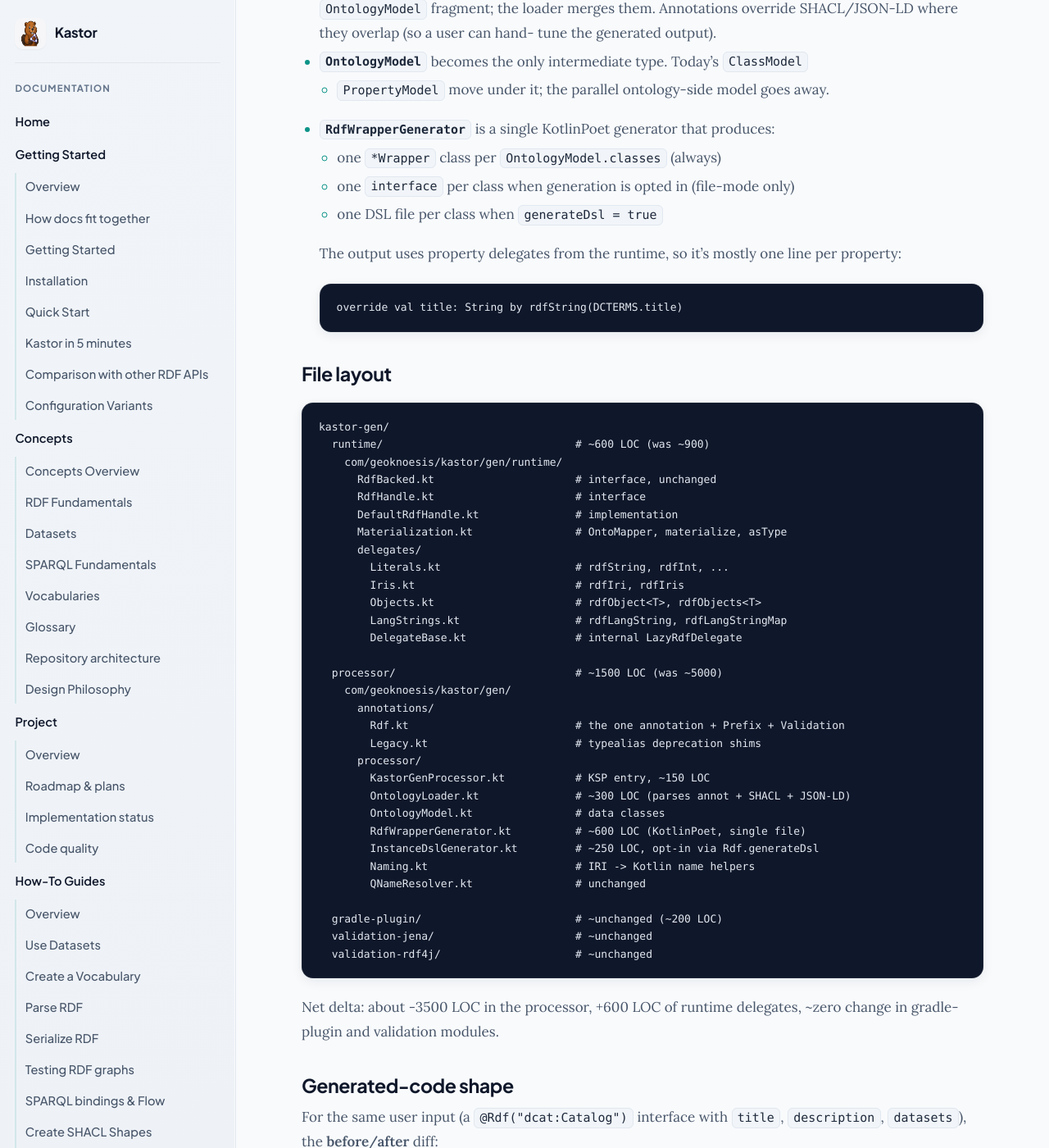
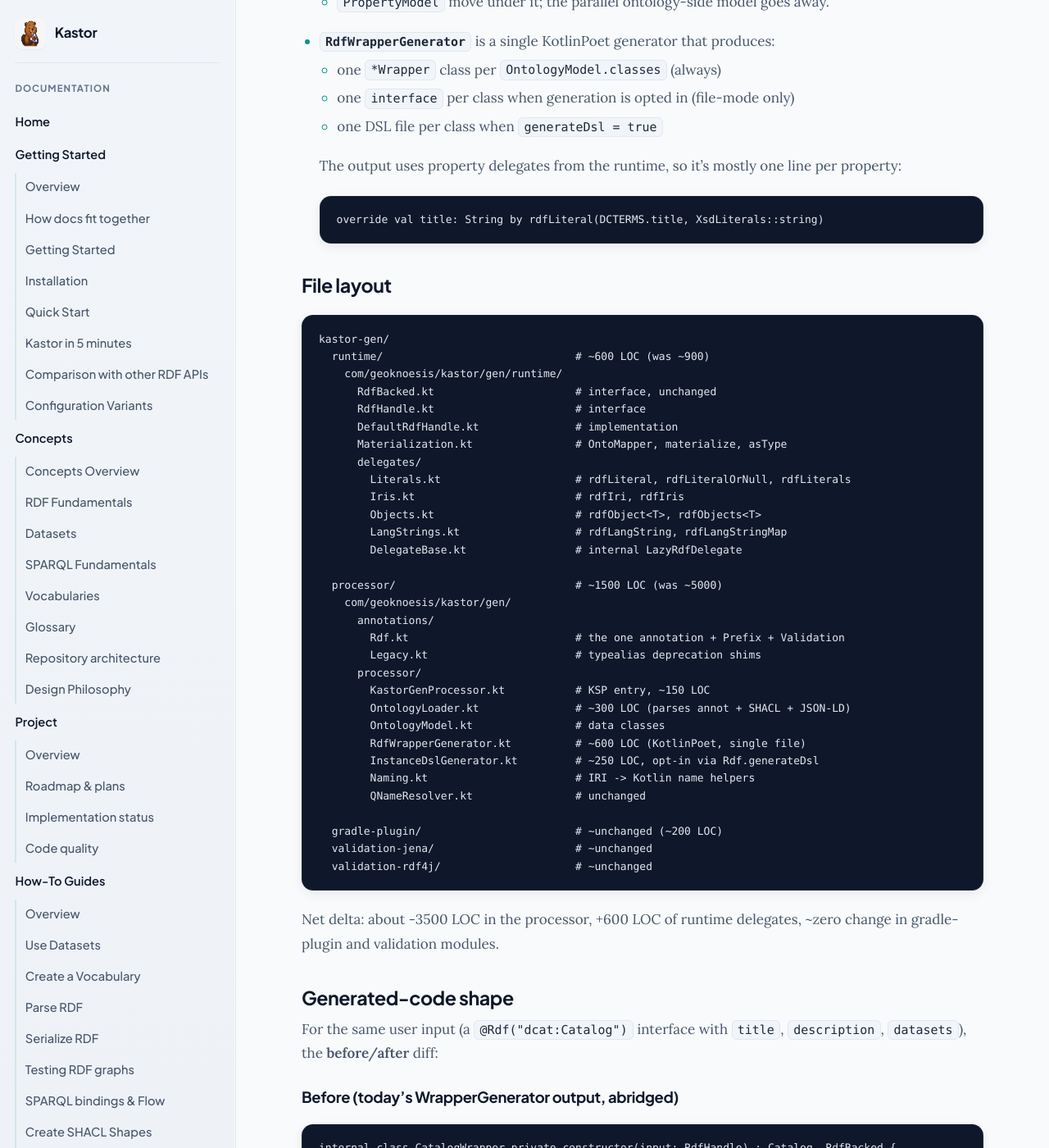
Before and after one commit to geoknoesis/kastor, a Jekyll site: the page built from docs/kastor-gen/design/lean-architecture.md, in a window 1280 px wide and 1400 px high, scrolled down 6253 px. Shown: the whole window at 82% size. Built offline with Jekyll 4.4.1, drawn with Linux system fonts in a browser that asks for light colours; our own code applies the rules of GitHub Pages for plain Markdown files; some of the changed text lies outside the part shown.

Commit message:
docs(gen-design): use rdfLiteral delegates instead of deprecated fixed-type ones
Co-Authored-By: Claude Opus 5 (1M context) <noreply@anthropic.com>

````diff
--- a/docs/kastor-gen/design/lean-architecture.md
+++ b/docs/kastor-gen/design/lean-architecture.md
@@ -137,8 +137,8 @@ shells like:
 internal class CatalogWrapper(input: RdfHandle) : Catalog, RdfBacked {
     override val rdf: RdfHandle = input.scopedTo(KNOWN_PREDS)
 
-    override val title: String        by rdfString(DCTERMS.title)
-    override val description: String? by rdfStringOrNull(DCTERMS.description)
+    override val title: String        by rdfLiteral(DCTERMS.title, XsdLiterals::string)
+    override val description: String? by rdfLiteralOrNull(DCTERMS.description, XsdLiterals::string)
     override val datasets: List<Dataset> by rdfObjects(DCAT.dataset)
 
     private companion object {
@@ -256,22 +256,17 @@ A new `kastor-gen-runtime` package
 `com.geoknoesis.kastor.gen.runtime.delegates`:
 
 ```kotlin
-// Literals
-fun rdfString(predicate: Iri): ReadOnlyProperty<RdfBacked, String>
-fun rdfStringOrNull(predicate: Iri): ReadOnlyProperty<RdfBacked, String?>
-fun rdfStrings(predicate: Iri): ReadOnlyProperty<RdfBacked, List<String>>
-
-fun rdfInt(predicate: Iri): ReadOnlyProperty<RdfBacked, Int>
-fun rdfIntOrNull(predicate: Iri): ReadOnlyProperty<RdfBacked, Int?>
-fun rdfInts(predicate: Iri): ReadOnlyProperty<RdfBacked, List<Int>>
-// ... double, boolean, BigDecimal, LocalDate, Instant, etc.
-
-// Generic typed literals: the decoder returns null for a value it cannot decode.
+// Typed literals: the decoder (e.g. XsdLiterals::string, XsdLiterals::int, XsdLiterals::bigDecimal,
+// XsdLiterals::localDate) returns null for a value it cannot decode.
 // Undecodable values follow MaterializationPolicy.illTypedValues (THROW by default, or SKIP);
 // a required value that is missing throws MaterializationException.
 fun <T : Any> rdfLiteral(predicate: Iri, decoder: (Literal) -> T?): ReadOnlyProperty<RdfBacked, T>
 fun <T : Any> rdfLiteralOrNull(predicate: Iri, decoder: (Literal) -> T?): ReadOnlyProperty<RdfBacked, T?>
 fun <T : Any> rdfLiterals(predicate: Iri, decoder: (Literal) -> T?): ReadOnlyProperty<RdfBacked, List<T>>
+
+// Deprecated fixed-type literal delegates: rdfString, rdfInt, rdfDouble and rdfBoolean invent a default
+// when the value is missing; rdfIntOrNull, rdfInts, rdfDoubleOrNull, rdfDoubles, rdfBooleanOrNull and
+// rdfBooleans silently drop undecodable values. Use rdfLiteral / rdfLiteralOrNull / rdfLiterals instead.
 
 // IRIs (raw)
 fun rdfIri(predicate: Iri): ReadOnlyProperty<RdfBacked, Iri>
@@ -345,7 +340,7 @@ flowchart LR
   one line per property:
 
   ```kotlin
-  override val title: String by rdfString(DCTERMS.title)
+  override val title: String by rdfLiteral(DCTERMS.title, XsdLiterals::string)
   ```
 
 ## File layout
@@ -359,7 +354,7 @@ kastor-gen/
       DefaultRdfHandle.kt               # implementation
       Materialization.kt                # OntoMapper, materialize, asType
       delegates/
-        Literals.kt                     # rdfString, rdfInt, ...
+        Literals.kt                     # rdfLiteral, rdfLiteralOrNull, rdfLiterals
         Iris.kt                         # rdfIri, rdfIris
         Objects.kt                      # rdfObject<T>, rdfObjects<T>
         LangStrings.kt                  # rdfLangString, rdfLangStringMap
@@ -427,8 +422,8 @@ internal class CatalogWrapper private constructor(input: RdfHandle) : Catalog, R
 internal class CatalogWrapper(input: RdfHandle) : Catalog, RdfBacked {
     override val rdf: RdfHandle = input.scopedTo(KNOWN)
 
-    override val title: String           by rdfString(DCTERMS.title)
-    override val description: String?    by rdfStringOrNull(DCTERMS.description)
+    override val title: String           by rdfLiteral(DCTERMS.title, XsdLiterals::string)
+    override val description: String?    by rdfLiteralOrNull(DCTERMS.description, XsdLiterals::string)
     override val datasets: List<Dataset> by rdfObjects(DCAT.dataset)
 
     private companion object {
@@ -493,7 +488,7 @@ The current test suite has good coverage of generator output through
   shape changes, but `MaterializationTest` /
   `OntologyProcessorIntegrationTest` only assert behaviour (a wrapper
   produces correct values from a graph), not structure.
-- **Add `delegates/` unit tests** for each `rdfString`, `rdfInt`, ... helper,
+- **Add `delegates/` unit tests** for `rdfLiteral`, `rdfLiteralOrNull`, `rdfLiterals` and the other helpers,
   covering: present value, absent value, multiple values, type coercion,
   blank-node handling, RDF 1.2 directional language string fallback.
 - **Add a `LegacyAnnotationCompatibilityTest`** (if shims exist) that pins the
````
